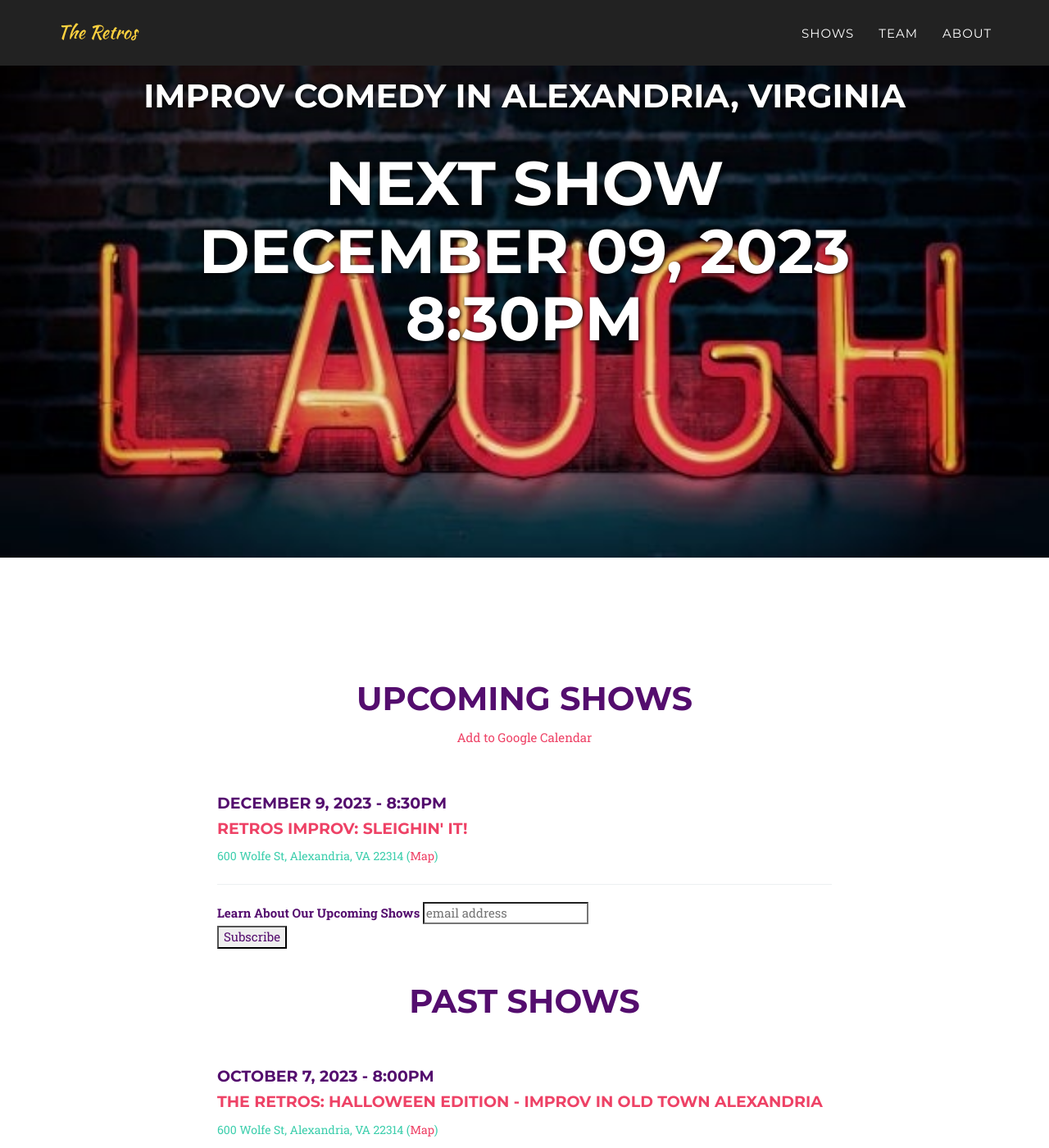
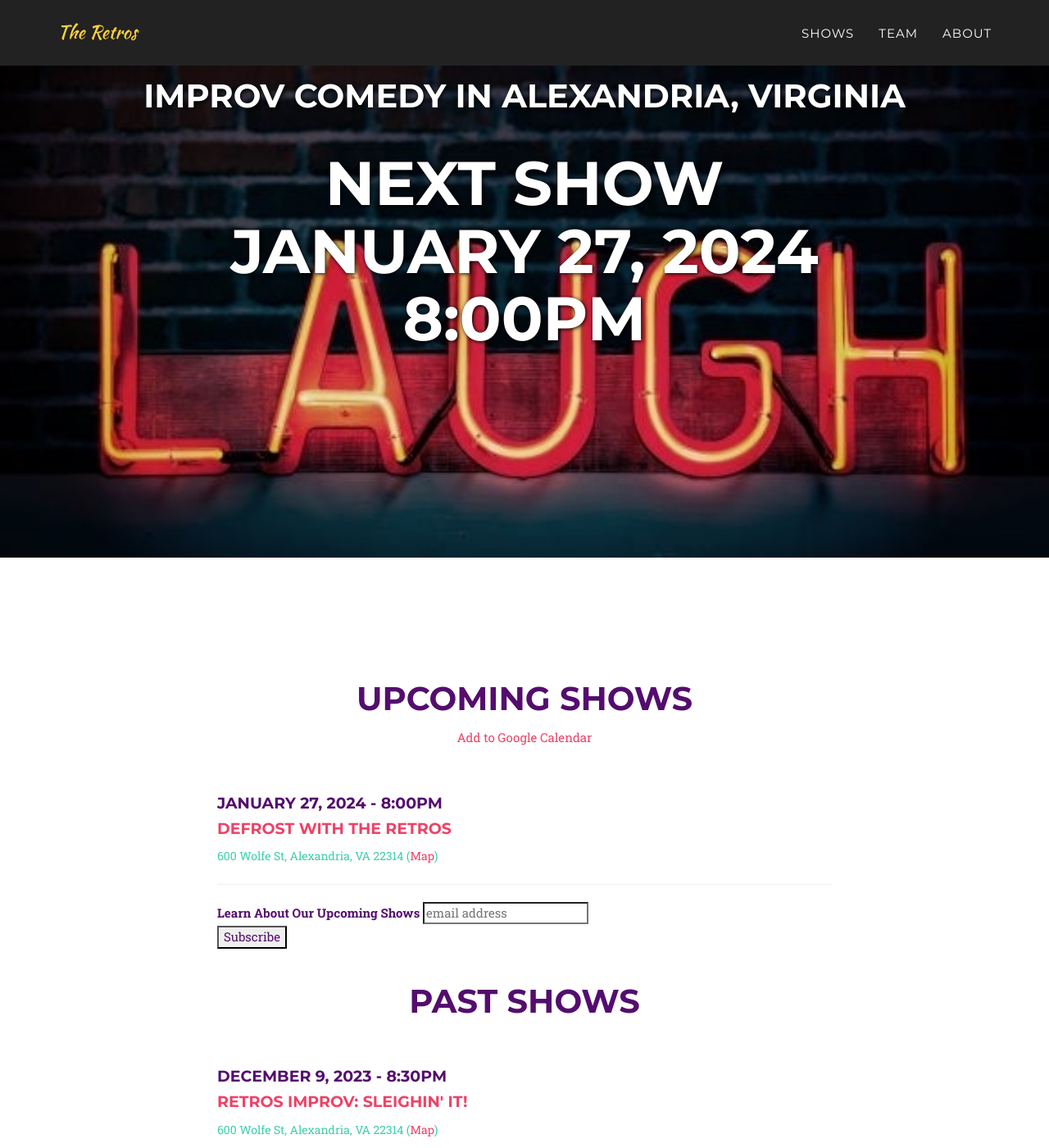
Before and after one commit to yig/RetrosImprovWeb, a Jekyll site: the page built from index.html, in a window 1280 px wide and 1400 px high, scrolled down 203 px. Shown: the whole window at 82% size. Built offline with Jekyll 4.4.1, drawn with Linux system fonts in a browser that asks for light colours; some web fonts are replaced; comment, search, counter and statistics services are not loaded.

Commit message:
added january show

```diff
--- a/_config.yml
+++ b/_config.yml
@@ -6,13 +6,19 @@ email: retrocessionist.improv@gmail.com
 description: "The Retros - Improv Comedy in Alexandria, VA"
 
 shows:
+- date: January 27, 2024
+  time: 8:00pm
+  title: "Defrost with The Retros"
+  location: 600 Wolfe St, Alexandria, VA 22314
+  url: https://www.eventbrite.com/e/free-improv-comedy-in-alexandria-tickets-797998744727
+  sold_out: False
+past_shows:
 - date: December 9, 2023
   time: 8:30pm
   title: "Retros Improv: Sleighin' It!"
   location: 600 Wolfe St, Alexandria, VA 22314
   url: https://www.eventbrite.com/e/retros-improv-sleighin-it-tickets-769215182317
   sold_out: False
-past_shows:
 - date: October 7, 2023
   time: 8:00pm
   title: "The Retros: Halloween Edition - Improv in Old Town Alexandria"
```
